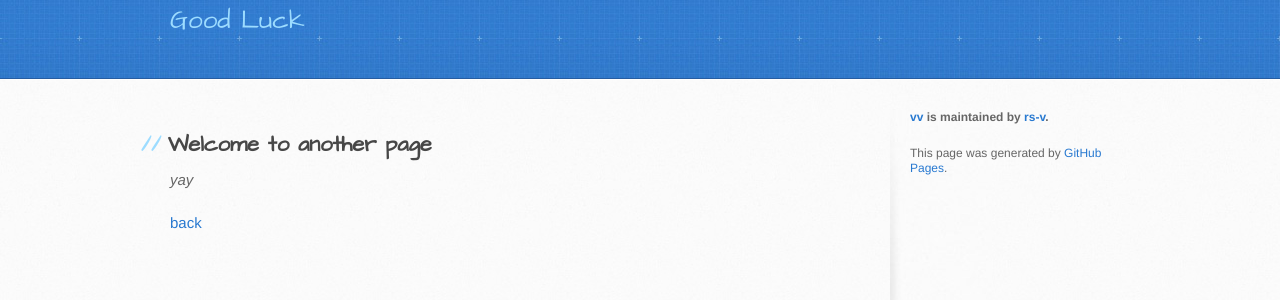
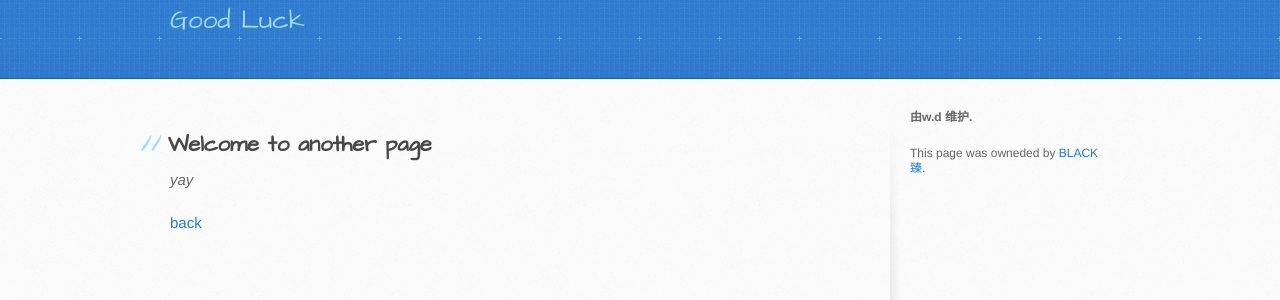
Before and after one commit to rs-v/vv, a Jekyll site: the page built from another-page.md, in a window 1280 px wide. Shown: the part 122-422 px from the top of the page. Built offline with Jekyll 4.4.1, drawn with Linux system fonts in a browser that asks for light colours; our own code applies the rules of GitHub Pages for plain Markdown files.

Commit message:
(>_<)auto

```diff
--- a/_layouts/default.html
+++ b/_layouts/default.html
@@ -44,11 +44,11 @@
             </a>
           {% endif %}
 
-          {% if site.github.is_project_page %}
-            <p class="repo-owner"><a href="{{ site.github.repository_url }}">{{ site.github.repository_name }}</a> is maintained by <a href="{{ site.github.owner_url }}">{{ site.github.owner_name }}</a>.</p>
-          {% endif %}
 
-          <p>This page was generated by <a href="https://pages.github.com">GitHub Pages</a>.</p>
+            <p class="repo-owner">由w.d 维护.</p>
+
+
+          <p>This page was owneded by <a href="https://pages.github.com">BLACK 臻</a>.</p>
         </aside>
       </div>
     </div>
```
